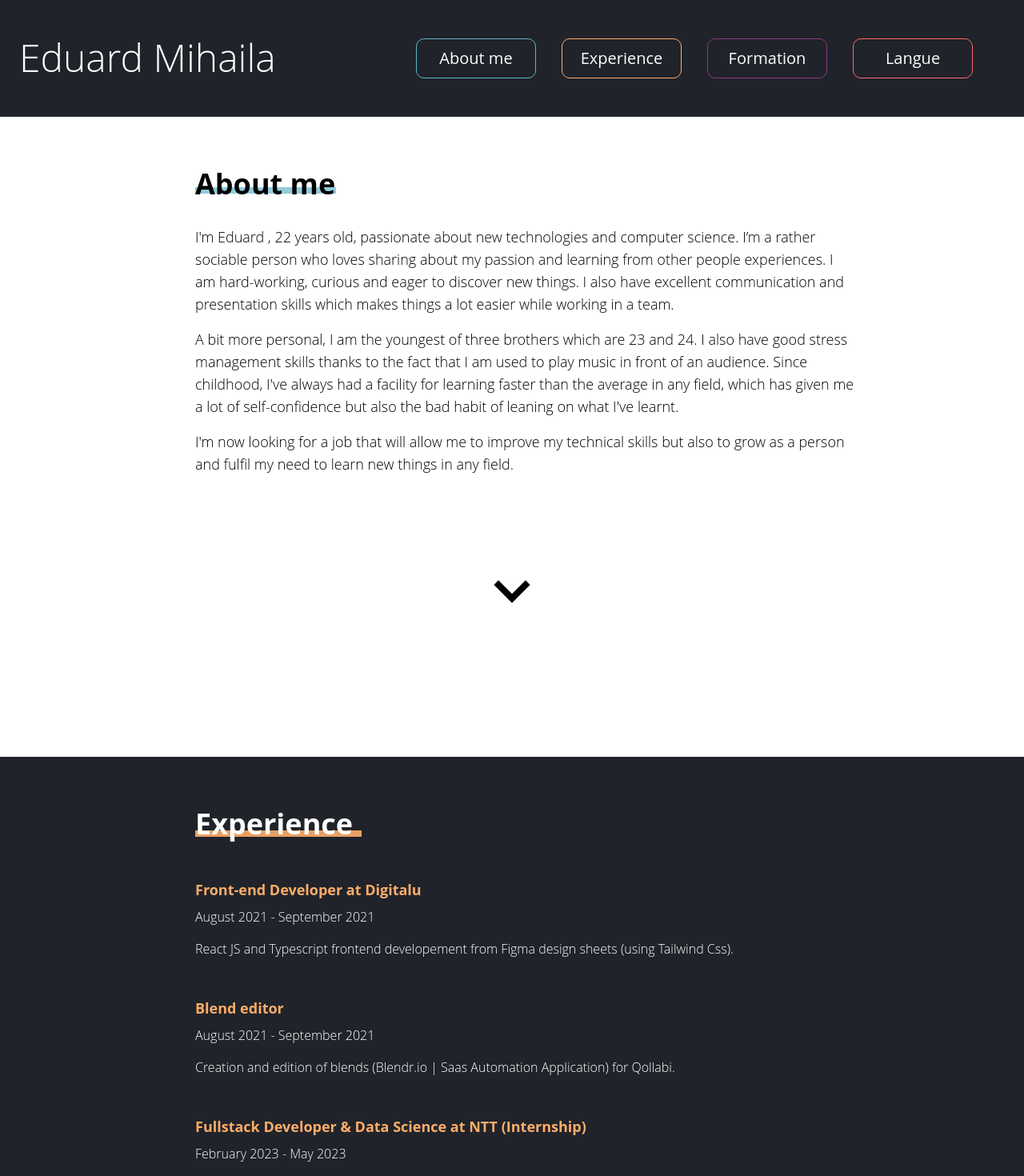
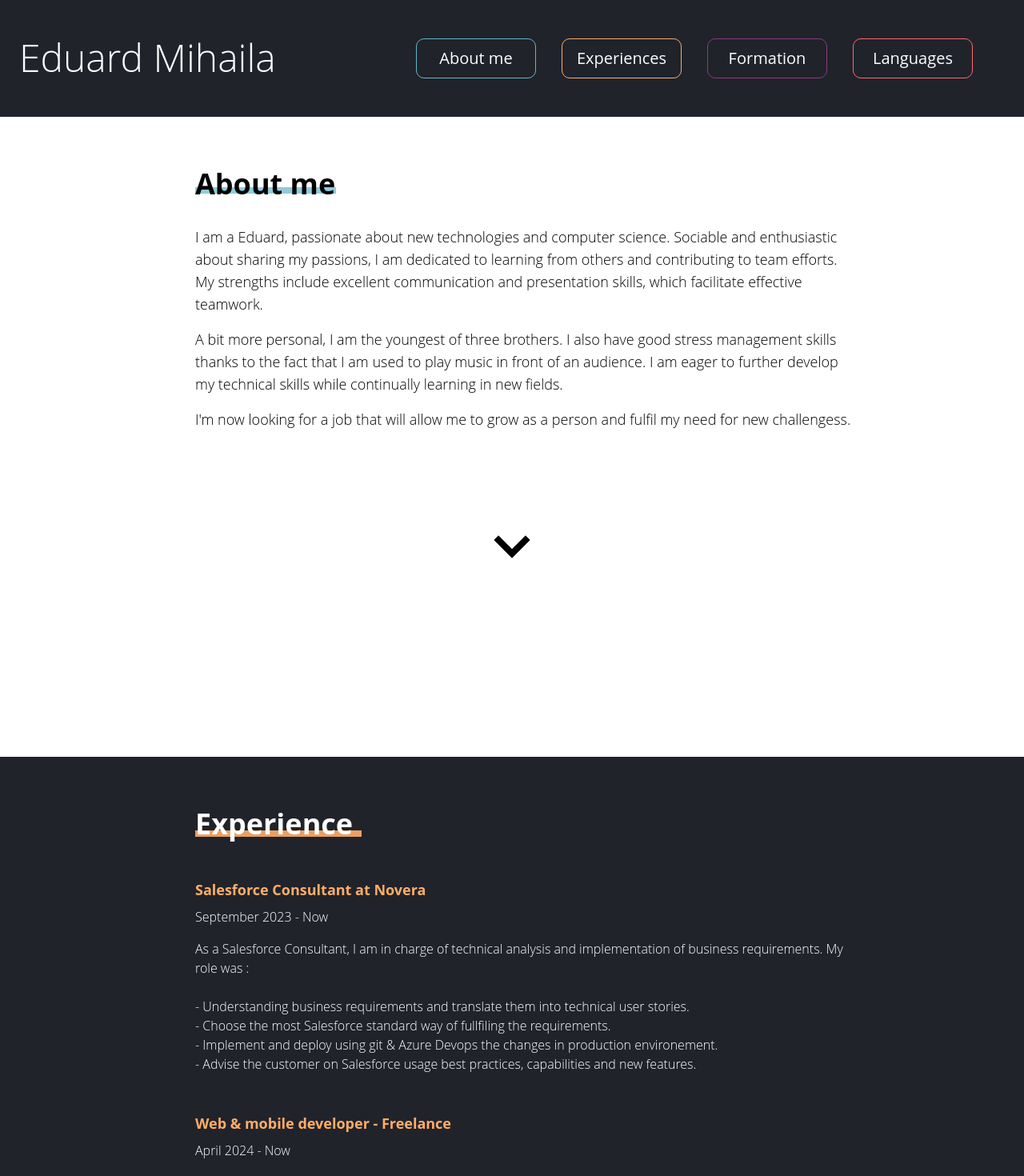
Before and after one commit to meduard11/eduard-cv, a React (Create React App) app: page / in a window 1280 px wide. Shown: the top 1470 px of the page at 80% size. Built offline with nearby package versions, Linux system fonts and the light colour scheme.

Commit message:
Version - Juillet 2024

```diff
--- a/src/App.js
+++ b/src/App.js
@@ -3,12 +3,14 @@ import { ExperienceBox } from "./components/ExperienceBox";
 import { Footer } from "./components/Footer";
 import { NavBar } from "./components/NavBar";
 
-const PART_1 = `I'm Eduard , 22 years old, passionate about new technologies and computer science. I’m a rather sociable person who loves sharing about my passion and learning from other people experiences. I am hard-working, curious and eager to discover new things.
-I also have excellent communication and presentation skills which makes things a lot easier while working in a team.`
+const PART_1 = `I am a Eduard, passionate about new technologies and computer science. Sociable and enthusiastic about sharing my passions,
+I am dedicated to learning from others and contributing to team efforts.
+My strengths include excellent communication and presentation skills, which facilitate effective teamwork.`
 
-const PART_2 = `A bit more personal, I am the youngest of three brothers which are 23 and 24. I also have good stress management skills thanks to the fact that I am used to play music in front of an audience. Since childhood, I've always had a facility for learning faster than the average in any field, which has given me a lot of self-confidence but also the bad habit of leaning on what I've learnt. `
+const PART_2 = `A bit more personal, I am the youngest of three brothers.
+I also have good stress management skills thanks to the fact that I am used to play music in front of an audience. I am eager to further develop my technical skills while continually learning in new fields.`
 
-const PART_3 = `I'm now looking for a job that will allow me to improve my technical skills but also to grow as a person and fulfil my need to learn new things in any field.`
+const PART_3 = `I'm now looking for a job that will allow me to grow as a person and fulfil my need for new challengess.`
 const App = () => (
   <>
     <NavBar> </NavBar>
@@ -40,17 +42,17 @@ const App = () => (
             </h1>
           </div>
           <ExperienceBox
-            job_title="Front-end Developer at Digitalu"
-            start_d="August 2021"
-            end_d="September 2021"
-            job_description="React JS and Typescript frontend developement from Figma design sheets (using Tailwind Css)."
+            job_title="Salesforce Consultant at Novera"
+            start_d="September 2023"
+            end_d="Now"
+            job_description={`As a Salesforce Consultant, I am in charge of technical analysis and implementation of business requirements. My role was : \n\n - Understanding business requirements and translate them into technical user stories. \n - Choose the most Salesforce standard way of fullfiling the requirements. \n - Implement and deploy using git & Azure Devops the changes in production environement. \n - Advise the customer on Salesforce usage best practices, capabilities and new features.`}
             title_color="text-rajah"
           ></ExperienceBox>
           <ExperienceBox
-            job_title="Blend editor"
-            start_d="August 2021"
-            end_d="September 2021"
-            job_description="Creation and edition of blends (Blendr.io | Saas Automation Application) for Qollabi."
+            job_title="Web & mobile developer - Freelance"
+            start_d="April 2024"
+            end_d="Now"
+            job_description={`Since April 2024 I became complementary freelance. I worked for 2 diferent customers since then : \n\n - Implementing an IOS app that generates AI songs based on user input (React Native & Go). \n - Design and implementation of a showcase website for a carpentry business (React Js, Figma, Html & Css).`}
             title_color="text-rajah"
           ></ExperienceBox>
           <ExperienceBox
@@ -58,6 +60,13 @@ const App = () => (
             start_d="February 2023"
             end_d="May 2023"
             job_description="Road traffic prediction based on synthetic data and synthetic data generation. I developed in python a highway traffic simulator that generated data, then used the data generated to train and test two models I had also developed, one being a Random Forest and the other a Recurrent Neural Network (GRU)."
+            title_color="text-rajah"
+          ></ExperienceBox>
+          <ExperienceBox
+            job_title="Front-end Developer at Digitalu"
+            start_d="August 2021"
+            end_d="September 2021"
+            job_description="React JS and Typescript frontend development from Figma design sheets using Tailwind CSS."
             title_color="text-rajah"
           ></ExperienceBox>
         </div>
--- a/src/components/ExperienceBox.jsx
+++ b/src/components/ExperienceBox.jsx
@@ -5,11 +5,12 @@ export const ExperienceBox = ({
   job_description,
   title_color
 }) => {
+
   return (
     <div className="font-light lg:ml-8 sm:mx-auto mt-12 justify-center">
       <h1 className={"text-lg font-bold " + title_color}> {job_title}</h1>
       {start_d ? <h2 className="text-md mt-2">{start_d + " - " + end_d}</h2> : ""}
-      <p className="mt-4 text-bas"> {job_description}</p>
+      <p className="mt-4 text-bas whitespace-pre-line"> {job_description}</p>
     </div>
   );
 };
--- a/src/components/Footer.jsx
+++ b/src/components/Footer.jsx
@@ -3,6 +3,7 @@ import phone from '../images/phone.svg'
 import loc from '../images/location-marker.svg'
 import insta from '../images/insta.svg'
 import git from "../images/git.png"
+import linkedin from '../images/linkedin.svg'
 
 import { FooterItem } from './FooterItem'
 
@@ -13,10 +14,10 @@ export const Footer = () => {
             <div className="flex">
                 <div className="gap-2 flex-wrap flex mx-auto mt-14 mb-14 w-max text-white font-light justify-center" id="idx-5">
                     <FooterItem image={mail}  desc="emihaila101@gmail.com"/>
+                    <FooterItem image={linkedin} url='https://www.linkedin.com/in/eduard-mihaila-1033a0219/' desc="Eduard Mihaila"/>
                     <FooterItem image={phone} desc="+32485115406"/>
+                    <FooterItem image={git} url="https://github.com/meduard11" desc="meduard11" link={true}/>
                     <FooterItem image={insta} url="https://www.instagram.com/eduardmihaila/" desc="eduardmihaila" link={true}/>
-                    <FooterItem image={git} url="https://github.com/meduard11" desc="meduard11" link={true}/>
-                    <FooterItem image={loc} desc="Brussels, Belgium"/>
                 </div>
             </div>
         </>
--- a/src/components/NavBar.jsx
+++ b/src/components/NavBar.jsx
@@ -35,7 +35,7 @@ export const NavBar = () => {
           />
           <NavBarItem
             color={ORANGE}
-            desc="Experience"
+            desc="Experiences"
             onClick={() => scrollHandler("idx-2")}
           />
           <NavBarItem
@@ -45,7 +45,7 @@ export const NavBar = () => {
           />
           <NavBarItem
             color={RED}
-            desc="Langue"
+            desc="Languages"
             onClick={() => scrollHandler("idx-4")}
           />
         </div>
```
Also changed, not shown: src/images/linkedin.svg (added), 1 other file (tests, documents, lock files or other folders).
